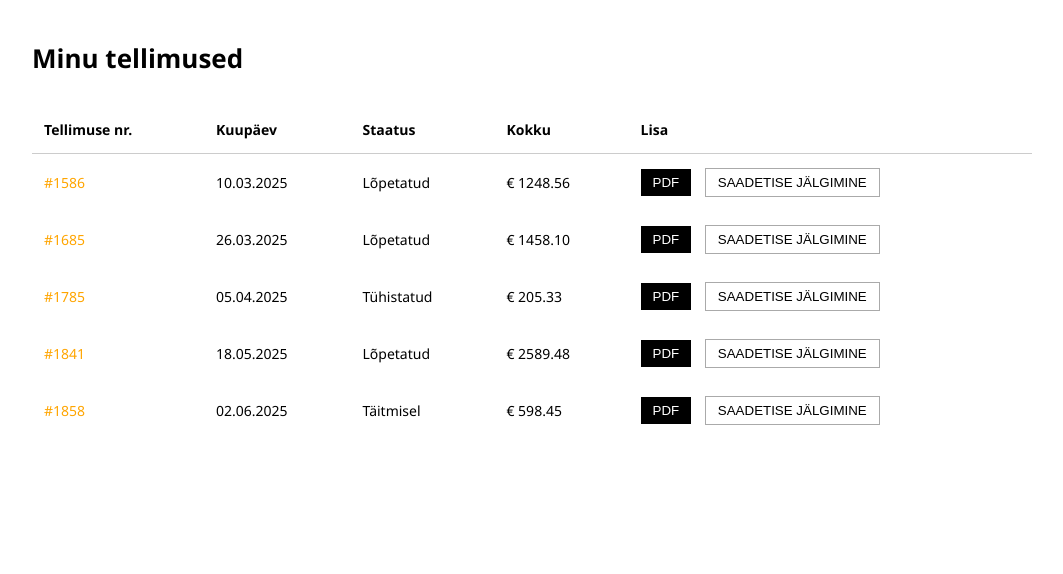
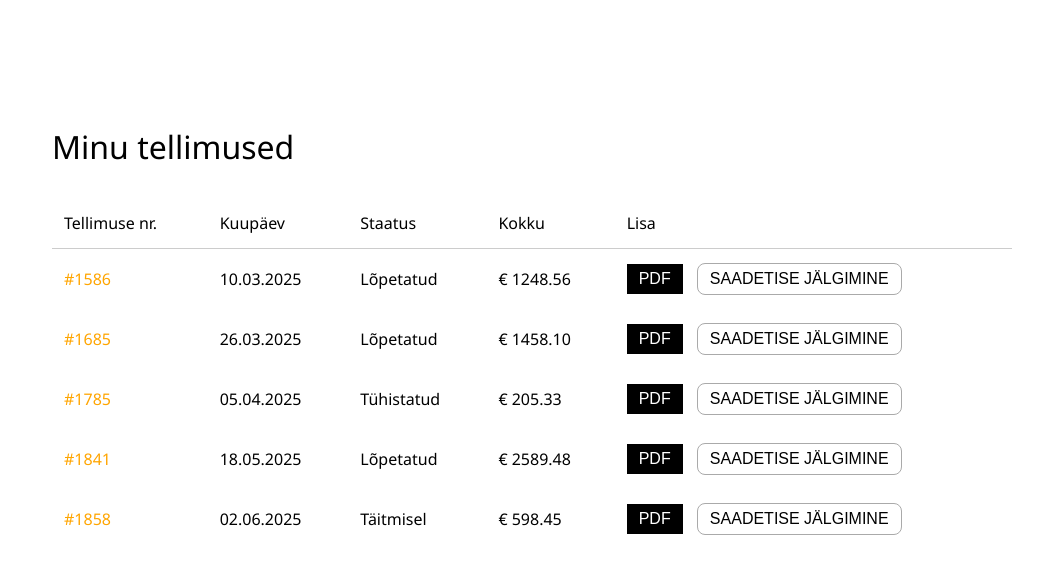
Before and after one commit to MaarjaKo/Ordering_system, a PHP site: page /HTML/orders.html in a window 1280 px wide. Shown: the top 574 px of the page, without its empty margins (108-1171 px from the left). Run offline with PHP 8.4, Linux system fonts and the light colour scheme.

Commit message:
login ja tellimused kujundused + scaling

```diff
--- a/Homepage/CSS/orders.css
+++ b/Homepage/CSS/orders.css
@@ -1,7 +1,12 @@
 body {
-  margin: 0;
+  margin-left: auto;
+  margin-right: auto;
+  width: clamp(320px, 90%, 1000px);
+  margin-top: 125px;
+  margin-bottom: 125px;
+  border-radius: 16px;
+  background-color: #fff;
   font-family: 'Segoe UI', sans-serif;
-  background-color: #fff;
   color: #000;
 }
 
@@ -13,11 +18,19 @@ body {
 
 .orders-section h1 {
   margin-bottom: 30px;
-  font-size: 26px;
+  font-size: clamp(1.5rem, 3vw, 2rem);
+  line-height: normal;
+  font-weight: 400;
+}
+
+.table-wrapper {
+  overflow-x: auto;
+  -webkit-overflow-scrolling: touch;
 }
 
 .orders-table {
   width: 100%;
+  min-width: 600px;
   border-collapse: collapse;
 }
 
@@ -29,7 +42,9 @@ body {
 .orders-table td {
   text-align: left;
   padding: 14px 12px;
-  font-size: 14px;
+  font-size: clamp(0.8rem, 1.5vw, 1rem);
+
+  font-weight: 400;
 }
 
 .order-number {
@@ -43,6 +58,7 @@ body {
   padding: 6px 12px;
   margin-right: 10px;
   cursor: pointer;
+  font-size: clamp(0.8rem, 1.5vw, 1rem);
 }
 
 .track-btn {
@@ -50,4 +66,6 @@ body {
   background-color: white;
   padding: 6px 12px;
   cursor: pointer;
+  border-radius: 8px;
+  font-size: clamp(0.8rem, 1.5vw, 1rem);
 }
--- a/Homepage/HTML/log-in.html
+++ b/Homepage/HTML/log-in.html
@@ -12,7 +12,7 @@
 <body>
   <div class="login-container">
     <div class="login-form">
-      <img src="logo.svg" alt="Logo" class="logo">
+      <img src="../images/logo.svg" alt="Logo" class="logo">
       <h2>Logi sisse</h2>
       <p>või <a href="#">loo konto siin!</a></p>
 
--- a/Homepage/HTML/orders.html
+++ b/Homepage/HTML/orders.html
@@ -1,17 +1,20 @@
 <!DOCTYPE html>
 <html lang="et">
+
 <head>
   <meta charset="UTF-8" />
-  <meta name="viewport" content="width=device-width, initial-scale=1.0"/>
+  <meta name="viewport" content="width=device-width, initial-scale=1.0" />
   <title>Minu tellimused</title>
   <link rel="stylesheet" href="../CSS/orders.css" />
   <link rel="stylesheet" href="https://cdnjs.cloudflare.com/ajax/libs/font-awesome/6.5.0/css/all.min.css">
 </head>
+
 <body>
 
 
   <main class="orders-section">
     <h1>Minu tellimused</h1>
+    <div class="table-wrapper"></div>
     <table class="orders-table">
       <thead>
         <tr>
@@ -75,6 +78,8 @@
         </tr>
       </tbody>
     </table>
+    </div>
   </main>
 </body>
+
 </html>
```
Also changed, not shown: Homepage/CSS/log-in.css (+10 -5 lines), Homepage/images/logo.svg (added).
